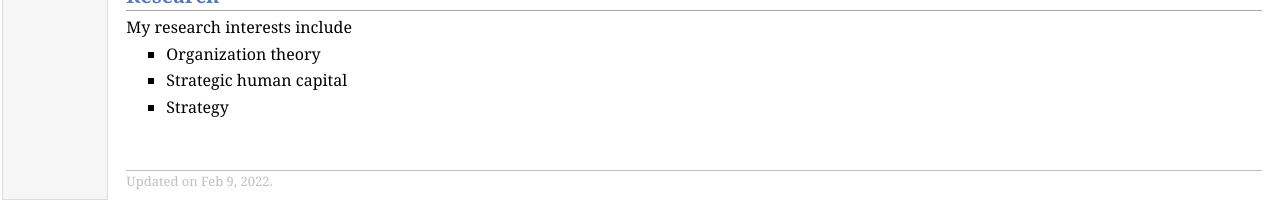
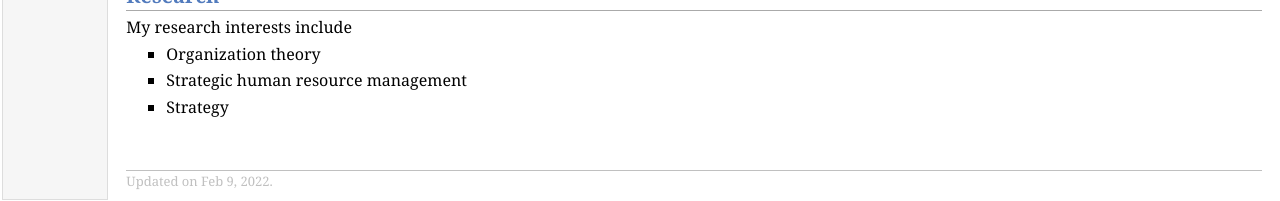
Before and after one commit to syrc2018/Homepage, a plain HTML site: page index.html in a window 1280 px wide. Shown: the part 601-802 px from the top of the page. Drawn offline with Linux system fonts and the light colour scheme.

Commit message:
Update index.html

```diff
--- a/index.html
+++ b/index.html
@@ -46,7 +46,7 @@ E-mail: <i>zhug@usi.ch</i></p>
 <ul>
 <li><p>Organization theory </p>
 </li>
-<li><p>Strategic human capital </p>
+<li><p>Strategic human resource management </p>
 </li>
 <li><p>Strategy</p>
 </li>
```
